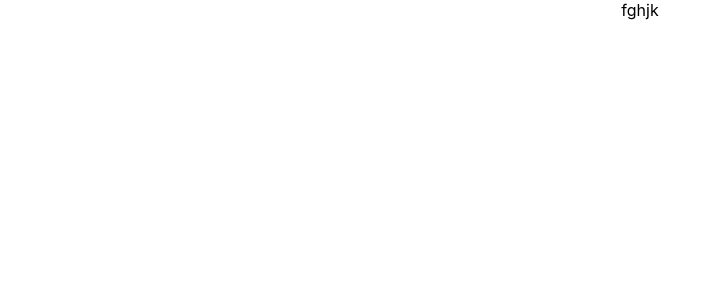
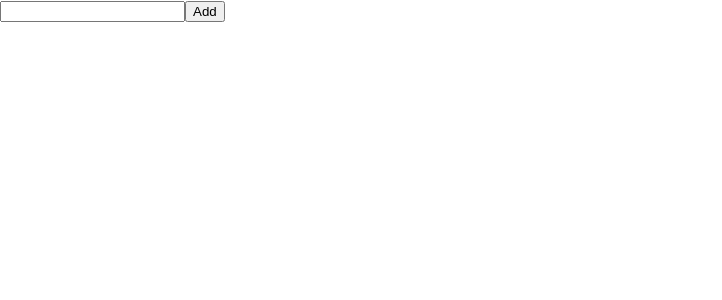
Before and after one commit to krishnauppalapat/main, a React (Create React App) app: page / in a window 1280 px wide. Shown: the top 300 px of the page, without its empty margins (0-722 px from the left). Built offline with nearby package versions, Linux system fonts and the light colour scheme.

Commit message:
todolist

```diff
--- a/package.json
+++ b/package.json
@@ -10,7 +10,9 @@
     "bootstrap": "^5.3.3",
     "react": "^18.2.0",
     "react-dom": "^18.2.0",
+    "react-redux": "^9.1.0",
     "react-scripts": "5.0.1",
+    "redux": "^5.0.1",
     "web-vitals": "^2.1.4"
   },
   "scripts": {
--- a/src/App.js
+++ b/src/App.js
@@ -1,10 +1,15 @@
 
+import { Provider } from 'react-redux';
 import './App.css';
+import store from './store/store';
+import Todolist from './TodoList';
 
 function App() {
   return (
-    <div className="App">
-      fghjk
+    <div>
+      <Provider store={store}>
+          <Todolist/>
+      </Provider>
     </div>
   );
 }
--- /dev/null
+++ b/src/TodoList.jsx
@@ -0,0 +1,22 @@
+import React from "react";
+import { connect } from "react-redux";
+const TodoList=(props)=>{
+    console.log(props);
+    const[data,setData]=React.useState('')
+    return(
+        <div>
+            <div>
+                <input type='text' onKeyUp={(e)=>{setData(e.target.value)}}/>
+                <button onClick={()=>{props.dispatch({type:'ADDTODO',payload:data})}}>Add</button>
+            </div>
+            <ul>
+                {
+                    props.list.map((a)=>{
+                        return <li>{a}</li>
+                    })
+                }
+            </ul>
+        </div>
+    )
+}
+export default connect(store=>store)(TodoList);
--- a/src/index.js
+++ b/src/index.js
@@ -6,9 +6,7 @@ import reportWebVitals from './reportWebVitals';
 
 const root = ReactDOM.createRoot(document.getElementById('root'));
 root.render(
-
-    <App />
-
+       <App></App>
 );
 
 // If you want to start measuring performance in your app, pass a function
--- /dev/null
+++ b/src/store/reducer/todoList.reducer.js
@@ -0,0 +1,12 @@
+const initialState={
+    list:[]
+}
+const todoListReducer=(state=initialState,action)=>{
+    if(action.type==='ADDTODO'){
+        return{...state,list:[...state.list,action.payload]}
+    }
+    return state
+
+
+}
+export default todoListReducer;
--- /dev/null
+++ b/src/store/store.js
@@ -0,0 +1,4 @@
+import { createStore } from "redux";
+import todoListReducer from "./reducer/todoList.reducer";
+const store=createStore(todoListReducer);
+export default store;
```
Also changed, not shown: 1 other file (tests, documents, lock files or other folders).
